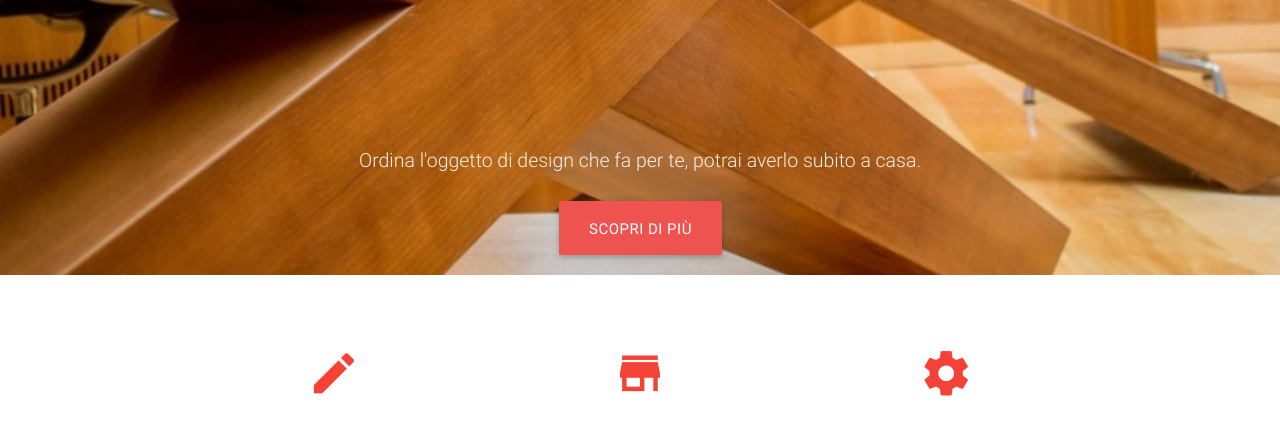
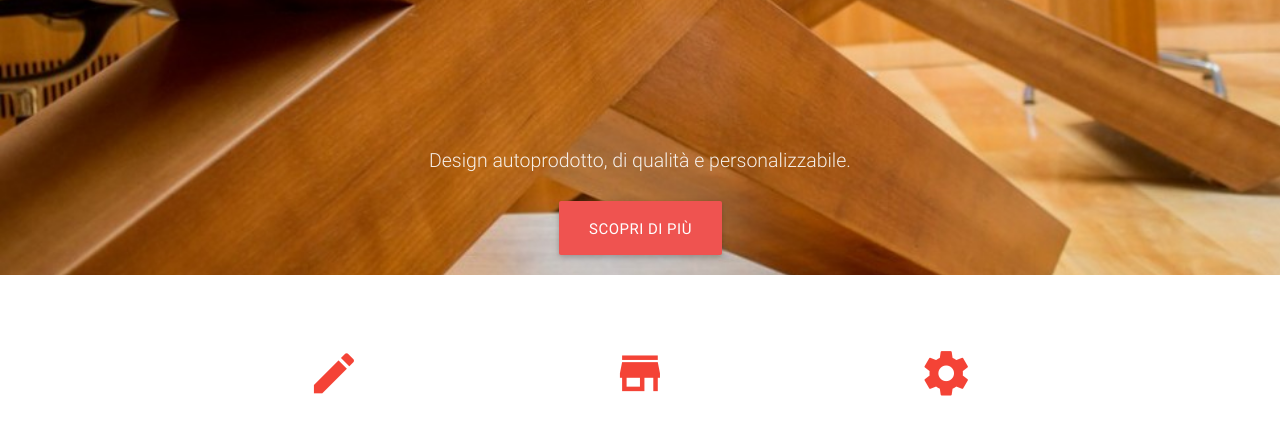
Before and after one commit to cicognadesign/SITO, a plain HTML site: page index.html in a window 1280 px wide. Shown: the part 351-781 px from the top of the page. Drawn offline with nearby package versions, Linux system fonts and the light colour scheme.

Commit message:
sottotitolo

```diff
--- a/index.html
+++ b/index.html
@@ -59,7 +59,7 @@
         <br><br>
         <h1 class="header center white-text text-lighten-1">Ideazione e Produzione oggetti d'arredamento</h1>
         <div class="row center">
-          <h5 class="header-subtitle col s12 light">Ordina l'oggetto di design che fa per te, potrai averlo subito a casa.</h5>
+          <h5 class="header-subtitle col s12 light">Design autoprodotto, di qualità e personalizzabile.</h5>
         </div>
         <div class="row center">
           <a href="#servizio"class="btn-large waves-effect waves-light red lighten-1">Scopri di più</a>
```
